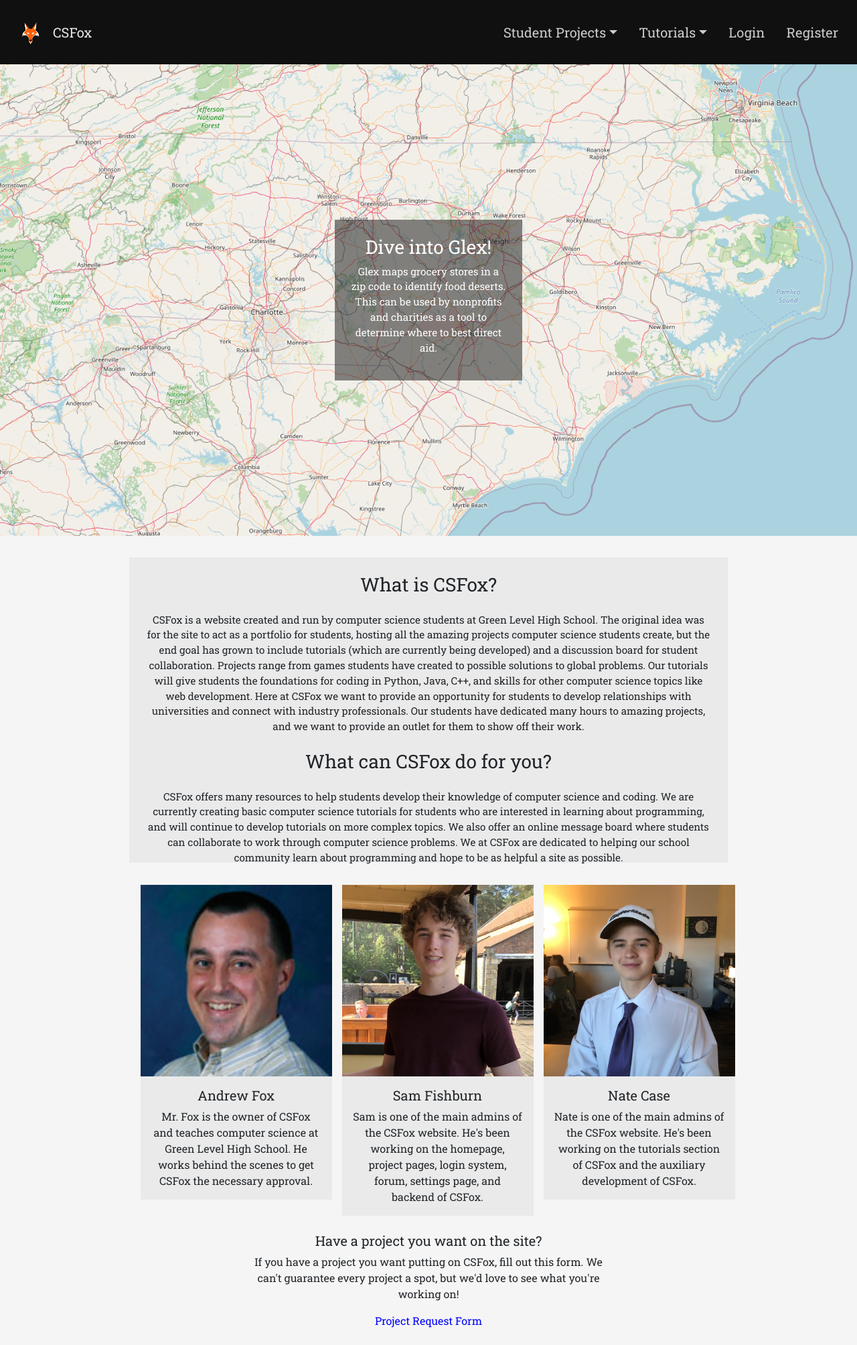
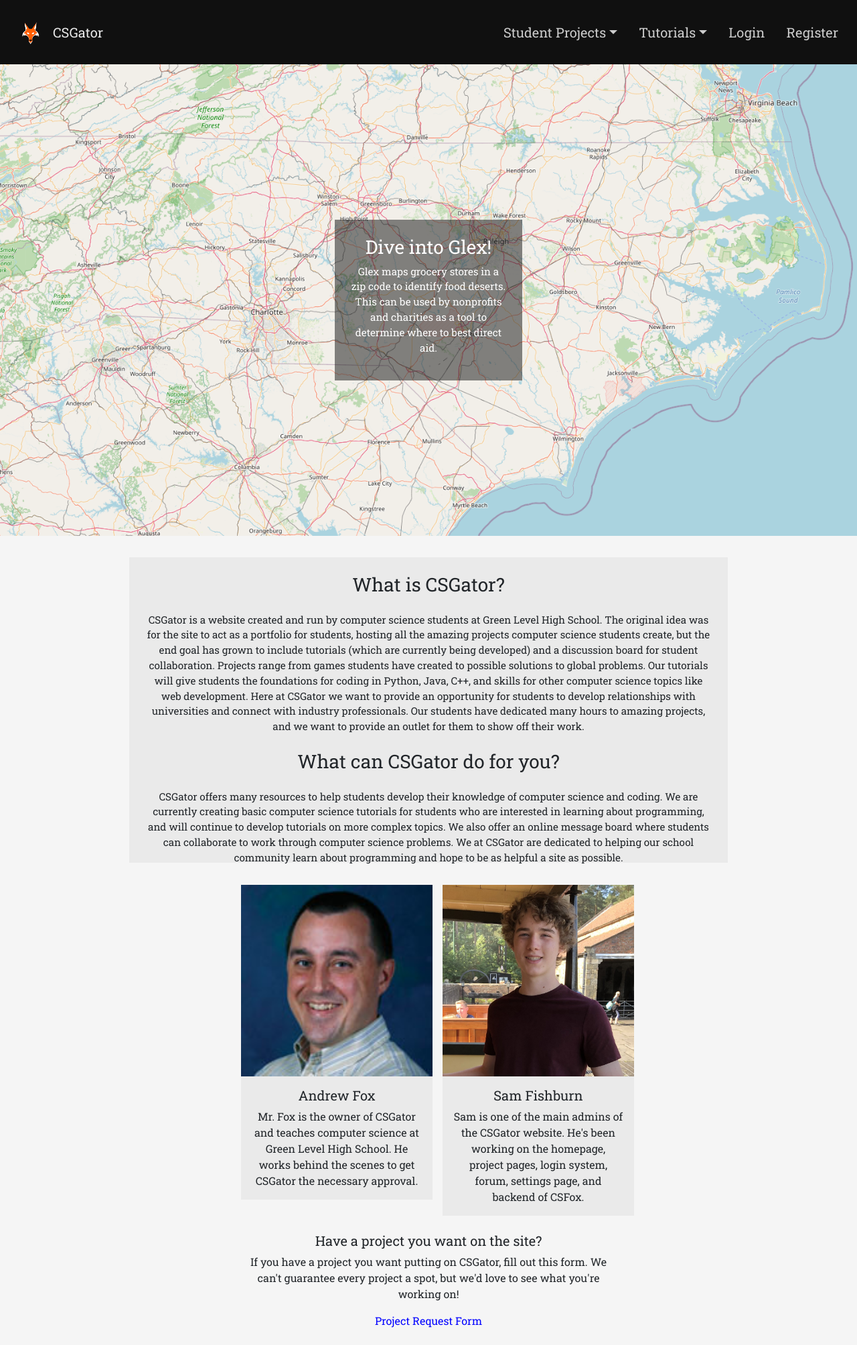
Before and after one commit to 0atme41/glhs-peer-tutoring, a Flask app: page / in a window 1280 px wide. Shown: the whole page at 67% size. Run offline with Flask 3, Linux system fonts and the light colour scheme.

Commit message:
Changed CSFox to CSGator

```diff
--- /dev/null
+++ b/Connect-to-SSH.txt
@@ -0,0 +1 @@
+ssh ubuntu@3.223.69.192 -i key.pem
--- a/templates/welcome_page.html
+++ b/templates/welcome_page.html
@@ -3,7 +3,7 @@
     <head>
       <meta charset="utf-8">
       <meta name="google-site-verification" content="ik_L3p93_g0VYcFh_FrrDdwDujtcnRdGNPWXKV-gvz0" />
-      <title>CSFox</title>
+      <title>CSGator</title>
       <link rel="icon" href="/static/images/fox.png">
       <link rel="preconnect" href="https://fonts.googleapis.com">
       <link rel="preconnect" href="https://fonts.gstatic.com" crossorigin>
@@ -18,7 +18,7 @@
             <a class="navbar-brand m-3" href="{{ url_for('welcome') }}">
                 <img src="/static/images/fox.png" alt="Logo"height="35vh" class="d-inline-block align-text-top">
             </a>
-            <div class="navbar-nav justify-content-start"><a href="{{ url_for('welcome') }}">CSFox</a></div>
+            <div class="navbar-nav justify-content-start"><a href="{{ url_for('welcome') }}">CSGator</a></div>
             <button class="navbar-toggler" type="button" data-bs-toggle="collapse" data-bs-target="#navbarSupportedContent" aria-controls="navbarSupportedContent" aria-expanded="false" aria-label="Toggle navigation">
               <span class="navbar-toggler-icon"></span>
             </button>
@@ -93,26 +93,26 @@
                 <div class="col-10">
                     <div class="scroll-container">
                         <div class="scroll-element js-scroll fade-in-bottom">
-                            <h1 class = 'm-4' style = "font-family: 'Roboto Slab', serif; font-size: 3.5vh">What is CSFox?</h1>
+                            <h1 class = 'm-4' style = "font-family: 'Roboto Slab', serif; font-size: 3.5vh">What is CSGator?</h1>
                             <p class = 'm-4' style = "font-family: 'Roboto Slab', serif; font-size: 1.9vh">
-                                CSFox is a website created and run by computer science students at Green Level High School.
+                                CSGator is a website created and run by computer science students at Green Level High School.
                                 The original idea was for the site to act as a portfolio for students, hosting all the amazing
                                 projects computer science students create, but the end goal has grown to include tutorials
                                 (which are currently being developed) and a discussion board for student collaboration.
                                 Projects range from games students have created to possible solutions to global problems. Our
                                 tutorials will give students the foundations for coding in Python, Java, C++, and skills for
-                                other computer science topics like web development. Here at CSFox we want to provide an opportunity
+                                other computer science topics like web development. Here at CSGator we want to provide an opportunity
                                 for students to develop relationships with universities and connect with industry professionals.
                                 Our students have dedicated many hours to amazing projects, and we want to provide an outlet for
                                 them to show off their work.
                             </p>
-                            <h1 class = 'm-4' style = "font-family: 'Roboto Slab', serif; font-size: 3.5vh">What can CSFox do for you?</h1>
+                            <h1 class = 'm-4' style = "font-family: 'Roboto Slab', serif; font-size: 3.5vh">What can CSGator do for you?</h1>
                             <p class = 'm-4' style = "font-family: 'Roboto Slab', serif; font-size: 1.9vh">
-                                CSFox offers many resources to help students develop their knowledge of computer science and coding.
+                                CSGator offers many resources to help students develop their knowledge of computer science and coding.
                                 We are currently creating basic computer science tutorials for students who are interested in learning
                                 about programming, and will continue to develop tutorials on more complex topics. We also offer
                                 an online message board where students can collaborate to work through computer science problems. We at
-                                CSFox are dedicated to helping our school community learn about programming and hope to be as helpful a
+                                CSGator are dedicated to helping our school community learn about programming and hope to be as helpful a
                                 site as possible.
                             </p>
                         </div>
@@ -128,7 +128,7 @@
                         <img src="/static/images/mrfox_profile.jfif" class="card-img-top" style="aspect-ratio: 1/1;">
                         <div class="card-body">
                             <h5 class="card-title">Andrew Fox</h5>
-                            <p class="card-text">Mr. Fox is the owner of CSFox and teaches computer science at Green Level High School. He works behind the scenes to get CSFox the necessary approval.</p>
+                            <p class="card-text">Mr. Fox is the owner of CSGator and teaches computer science at Green Level High School. He works behind the scenes to get CSGator the necessary approval.</p>
                         </a>
                         </div>
                     </div>
@@ -139,18 +139,7 @@
                         <img src="/static/images/sam_profile.jpeg" class="card-img-top" style="aspect-ratio: 1/1;">
                         <div class="card-body">
                             <h5 class="card-title">Sam Fishburn</h5>
-                            <p class="card-text">Sam is one of the main admins of the CSFox website. He's been working on the homepage, project pages, login system, forum, settings page, and backend of CSFox.</p>
-                        </a>
-                        </div>
-                    </div>
-                </div>
-                <div class="col-3 ms-3">
-                    <div class="card" style="width: 18rem;">
-                        <a href="#">
-                        <img src="/static/images/nate_profile.jpg" class="card-img-top" style="aspect-ratio: 1/1;">
-                        <div class="card-body">
-                            <h5 class="card-title">Nate Case</h5>
-                            <p class="card-text">Nate is one of the main admins of the CSFox website. He's been working on the tutorials section of CSFox and the auxiliary development of CSFox.</p>
+                            <p class="card-text">Sam is one of the main admins of the CSGator website. He's been working on the homepage, project pages, login system, forum, settings page, and backend of CSFox.</p>
                         </a>
                         </div>
                     </div>
@@ -159,7 +148,7 @@
             <div class="row justify-content-center" style="font-family: 'Roboto slab', serif;">
             <div class="col-6 mt-4">
                 <h4>Have a project you want on the site?</h4>
-                <p>If you have a project you want putting on CSFox, fill out this form. We can't guarantee every project a spot, but we'd love to see what you're working on!</p>
+                <p>If you have a project you want putting on CSGator, fill out this form. We can't guarantee every project a spot, but we'd love to see what you're working on!</p>
                 <a style="color: blue" href="https://forms.gle/V3gbNrNpYZLkTPUJA">Project Request Form</a>
             </div>
         </div>
```
